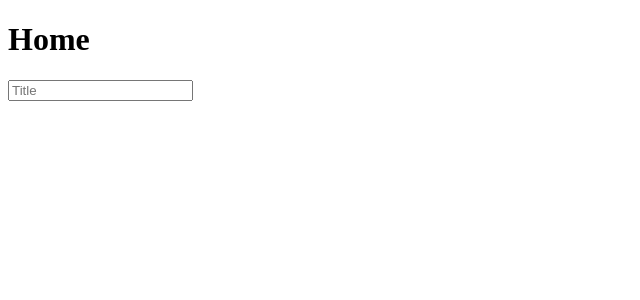
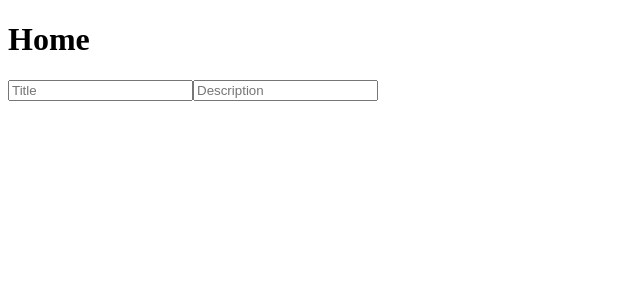
Before and after one commit to dryingcore/tasks.js, a React (Vite) app in the folder frontend/: page / in a window 1280 px wide. Shown: the top 300 px of the page, without its empty margins (0-640 px from the left). Built offline with nearby package versions, Linux system fonts and the light colour scheme.

Commit message:
Jul 23, 2024, 7:14 PM

```diff
--- a/frontend/src/components/AddTask.jsx
+++ b/frontend/src/components/AddTask.jsx
@@ -2,6 +2,7 @@ export default function AddTask() {
 	return (
 		<form>
 			<input type="text" placeholder="Title" required />
+			<input type="text" placeholder="Description" required />
 		</form>
 	);
 }
```
